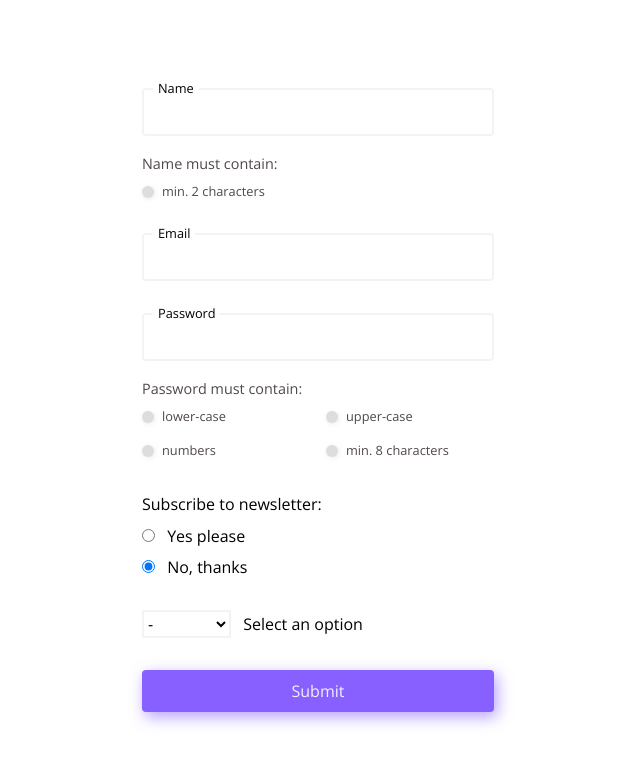
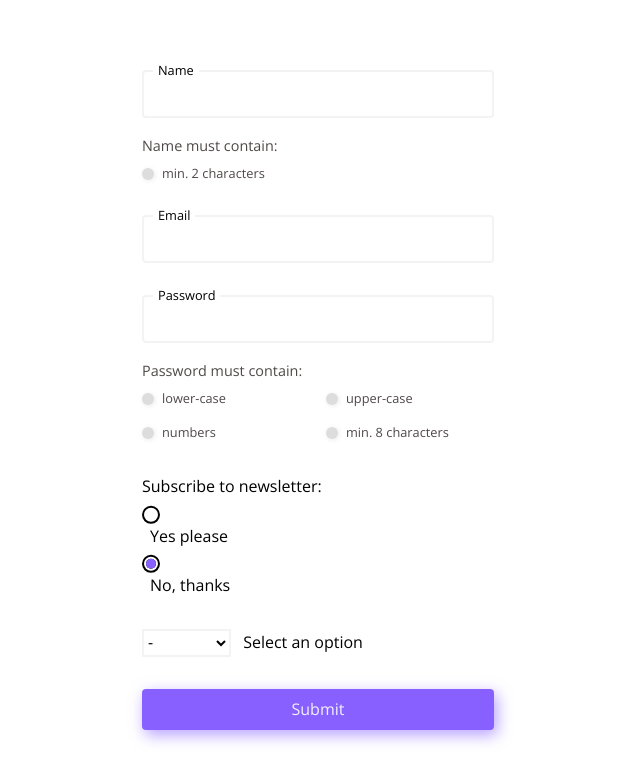
Before and after one commit to Falkan3/Loom, a website with bundled scripts: page demo/index.html in a window 1280 px wide. Shown: the whole page, without its empty margins (322-962 px from the left). Built offline with nearby package versions, Linux system fonts and the light colour scheme.

Commit message:
Add custom radio input styles

```diff
--- a/src/assets/scss/loom.theme.scss
+++ b/src/assets/scss/loom.theme.scss
@@ -106,16 +106,81 @@ p {
 		}
 	}
 
+	/* Custom radio styles */
+	input[type="radio"] {
+		appearance: none;
+		/* For iOS < 15 to remove gradient background */
+		background-color: transparent;
+		/* Not removed via appearance */
+		margin: 0;
+
+		/* Custom styles */
+		display: grid;
+		place-content: center;
+		font: inherit;
+		color: currentColor;
+		width: 1.15rem;
+		height: 1.15rem;
+		border: 0.15rem solid currentColor;
+		border-radius: 50%;
+		transform: translateY(-0.075rem);
+
+		&::before {
+			content: "";
+			width: 0.65rem;
+			height: 0.65rem;
+			border-radius: 50%;
+			/* Windows High Contrast Mode */
+			background-color: CanvasText;
+			transform: scale(0);
+			transition: transform cubic-bezier(.16, .87, .25, .91) 120ms;
+			box-shadow: inset 1rem 1rem $themeColor;
+		}
+
+		&:checked::before {
+			transform: scale(1);
+		}
+
+		&:focus {
+			outline: dashed max(2px, 0.15rem) $themeColor;
+			outline-offset: max(2px, 0.15rem);
+		}
+	}
+
+	/* Styles for custom radio wrapper - label or a div */
+	.input-radio {
+		display: grid;
+		grid-template-columns: 1rem auto;
+		align-items: center;
+		gap: 0.5rem;
+
+		&.loom-error {
+			color: mixins.get-palette-hue('danger', 500);
+		}
+
+		&.loom-success {
+			color: mixins.get-palette-hue('success', 500);
+		}
+	}
+
 	select {
 		border: solid 2px #f3f3f3;
 		transition: border-color cubic-bezier(.16, .87, .25, .91) 0.3s;
 
 		&.loom-error {
 			border-color: mixins.get-palette-hue('danger', 500);
+
+			& + label {
+				color: mixins.get-palette-hue('danger', 500);
+			}
 		}
 
 		&.loom-success {
 			border-color: mixins.get-palette-hue('success', 500);
+
+			& + label {
+				color: mixins.get-palette-hue('success', 500);
+			}
 		}
 	}
 
```
